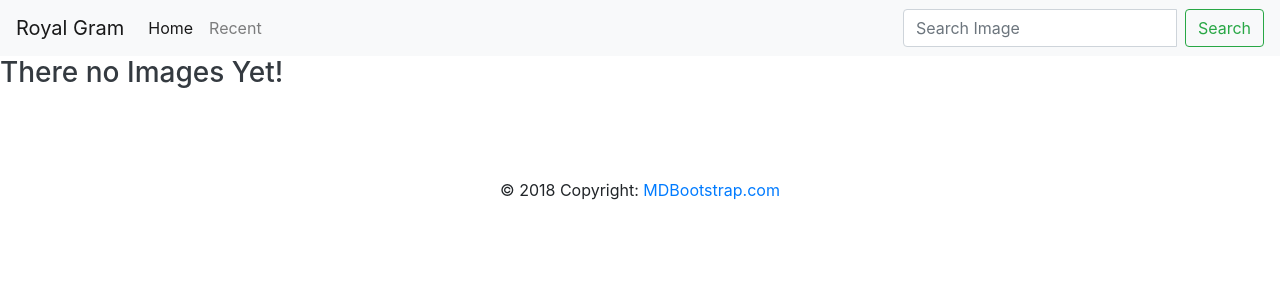
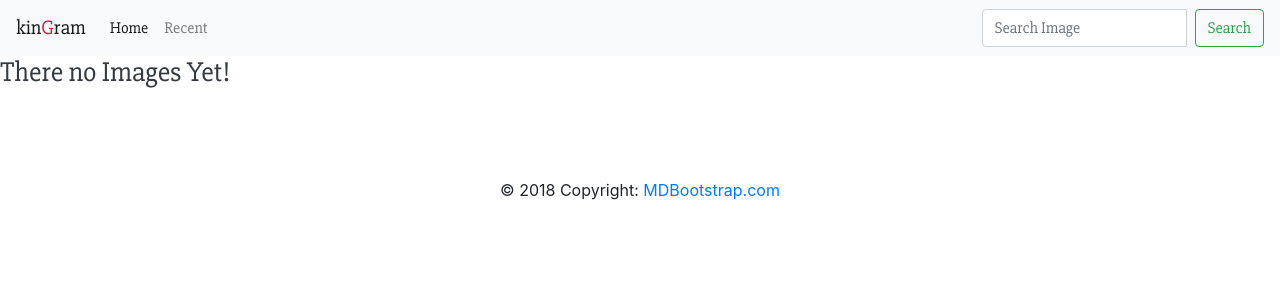
Before and after one commit to Uomar7/gallery, a Django app: page / in a window 1280 px wide. Shown: the top 300 px of the page. Run offline with Django 3.2, Linux system fonts and the light colour scheme; data that the repository does not hold is empty; some libraries are stand-ins or nearby versions.

Commit message:
changed fonts for the app.

```diff
--- a/instagram/templates/all-out/base.html
+++ b/instagram/templates/all-out/base.html
@@ -15,12 +15,13 @@
     {% block styles %}
     {% bootstrap_css %}
     <link rel="stylesheet" href="{% static 'css/basehome.css' %}">
+    <link href="https://fonts.googleapis.com/css?family=Slabo+27px|Teko&display=swap" rel="stylesheet">
     {% endblock %}
 </head>
 <body>
     {% include "navbar.html" %}
 
-    <div class="container-fluid">
+    <div class="container-fluid" style="font-family: 'Slabo 27px', serif;" >
 
         {% block content %}
         <h1 class="text-center">Images for {{date|date:"l d-F Y"}}</h1>
--- a/instagram/templates/navbar.html
+++ b/instagram/templates/navbar.html
@@ -8,7 +8,7 @@
 <body>
    <!--Navbar -->
 <nav class="navbar navbar-expand-lg navbar-light bg-light">
-  <a class="navbar-brand" href="{% url 'home' %}">Royal Gram</a>
+  <a class="navbar-brand" style="font-family: 'Slabo 27px', serif;" href="{% url 'home' %}">kin<span style="color:crimson;font-family: 'Slabo 27px', serif;">G</span>ram</a>
   <button class="navbar-toggler" type="button" data-toggle="collapse" data-target="#navbarSupportedContent" aria-controls="navbarSupportedContent" aria-expanded="false" aria-label="Toggle navigation">
     <span class="navbar-toggler-icon"></span>
   </button>
@@ -16,10 +16,10 @@
   <div class="collapse navbar-collapse" id="navbarSupportedContent">
     <ul class="navbar-nav mr-auto">
       <li class="nav-item active">
-        <a class="nav-link" href="{% url 'home' %}">Home <span class="sr-only">(current)</span></a>
+        <a class="nav-link" style="font-family: 'Slabo 27px', serif;" href="{% url 'home' %}">Home <span class="sr-only">(current)</span></a>
       </li>
       <li class="nav-item">
-        <a class="nav-link" href="{% url 'today' %}">Recent</a>
+        <a class="nav-link" style="font-family: 'Slabo 27px', serif;" href="{% url 'today' %}">Recent</a>
       </li>
       <!-- <li class="nav-item dropdown">
         <a class="nav-link dropdown-toggle" href="#" id="navbarDropdown" role="button" data-toggle="dropdown" aria-haspopup="true" aria-expanded="false">
@@ -35,9 +35,9 @@
     </ul>
     <form class="navbar-form" role="search" action="{% url 'search_results'%}">
       <div class="input-group">
-        <input class="form-control mr-sm-2" placeholder="Search Image" name="image">
+        <input class="form-control mr-sm-2" style="font-family: 'Slabo 27px', serif;" placeholder="Search Image" name="image">
         <div class="input-group-btn">
-        <button class="btn btn-outline-success my-2 my-sm-0" type="submit">Search<i class="glyphicon glyphicon-search"></i></button>
+        <button class="btn btn-outline-success my-2 my-sm-0" style="font-family: 'Slabo 27px', serif;" type="submit">Search<i class="glyphicon glyphicon-search"></i></button>
       </div>
       </div>
     </form>
--- a/static/css/basehome.css
+++ /dev/null
@@ -1,3 +0,0 @@
-h1{
-    color: crimson;
-}
```
